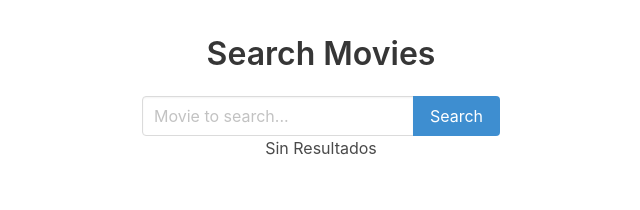
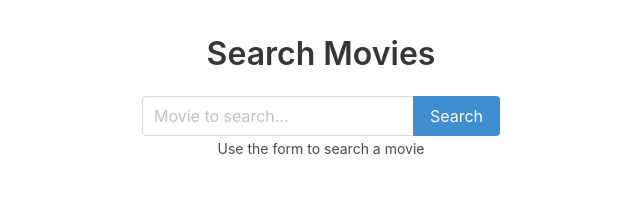
Before and after one commit to AlexanderMendivil/Buscador-peliculas-react, a React (Create React App) app: page / in a window 1280 px wide. Shown: the top 210 px of the page, without its empty margins (319-959 px from the left). Built offline with nearby package versions, Linux system fonts and the light colour scheme.

Commit message:
Se mejoro el sistema de busqueda

```diff
--- a/src/App.js
+++ b/src/App.js
@@ -8,12 +8,21 @@
 
   class App extends Component {
 
-  state ={ results: [] }
+  state ={
+        results: [],
+        usedSearch: false
+        }
 
     handleResults = ( results ) =>{
-      this.setState({ results })
+      this.setState({ results, usedSearch:true })
     }
 
+    renderResults(){
+       return this.state.results.length === 0
+        ? <p>Sorry, Results not found</p>
+        : <MoviesList movies={this.state.results} />
+
+    }
 
   render(){
   return (
@@ -22,10 +31,10 @@
           <div className="SearchForm-wrapper">
           <SearchForm onResults={this.handleResults} />
           </div>
-          {this.state.results.length === 0
-          ? <p>Sin Resultados</p>
-          : <MoviesList movies={this.state.results} />
-          }
+          {this.state.usedSearch
+          ? this.renderResults()
+          : <small>Use the form to search a movie </small>}
+
         </div>
     );
   }
--- a/src/components/SearchForm.js
+++ b/src/components/SearchForm.js
@@ -19,7 +19,7 @@
         fetch(`http://www.omdbapi.com/?apikey=${API_KEY}&s=${inputMovie}`)
         .then(res=>res.json())
         .then(results =>{
-            const { Search, totalResults } = results
+            const { Search = [], totalResults = "0" } = results
             console.log({ Search, totalResults })
             this.props.onResults(Search)
         })
```
